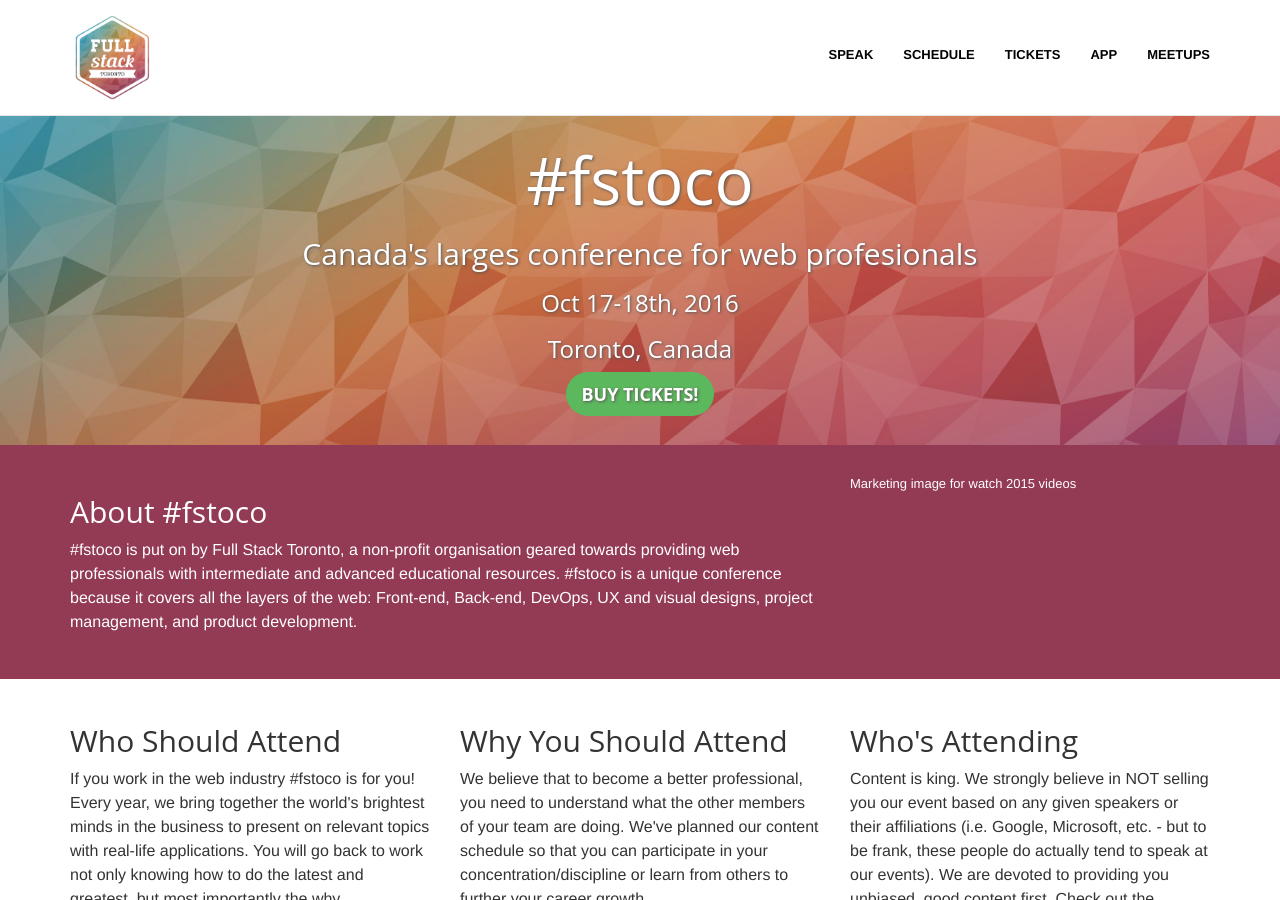
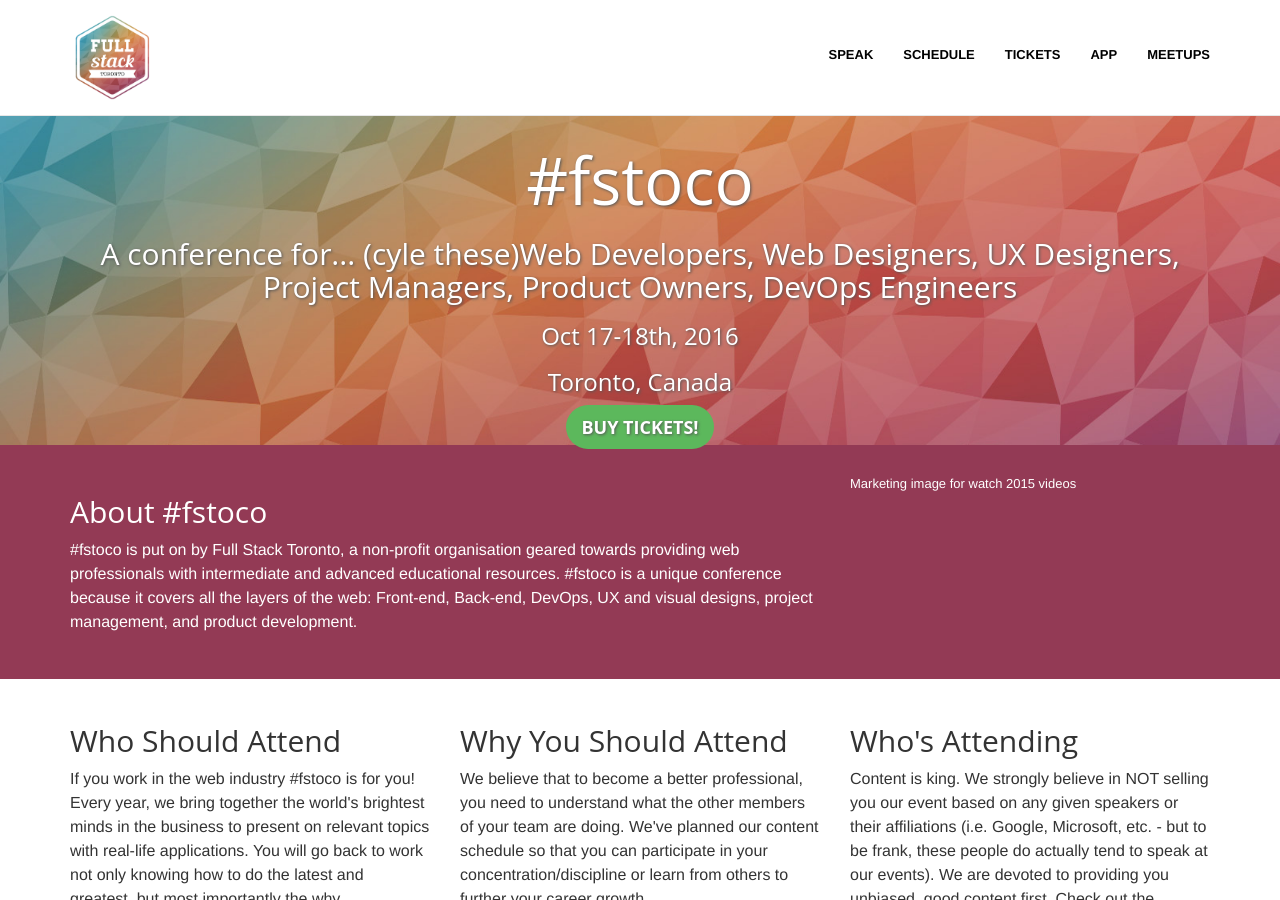
Before and after one commit to fullstackto/fstoco2016, a Jekyll site: the page built from index.html, in a window 1280 px wide and 900 px high. Built offline with Jekyll 4.4.1, drawn with Linux system fonts in a browser that asks for light colours.

Commit message:
2016 site

```diff
--- a/_layouts/default.html
+++ b/_layouts/default.html
@@ -11,7 +11,7 @@
 			<div class="row">
 				<div class="col-sm-12">
 					<h1>#fstoco</h1>
-					<h2>Canada's larges conference for web profesionals</h2>
+					<h2>A conference for... (cyle these)Web Developers, Web Designers, UX Designers, Project Managers, Product Owners, DevOps Engineers</h2>
 					<h3>Oct 17-18th, 2016</h3>
 					<h3>Toronto, Canada</h3>
 					<p><a class="btn btn-success btn-lg">Buy Tickets!</a></p>
```
